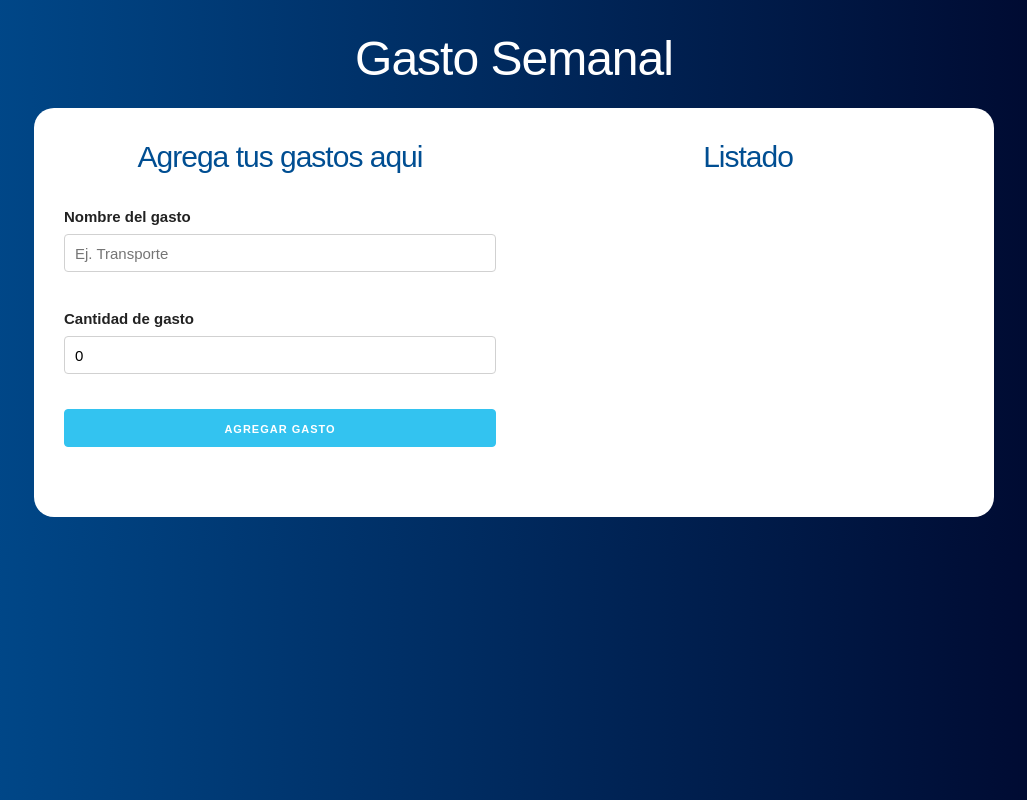
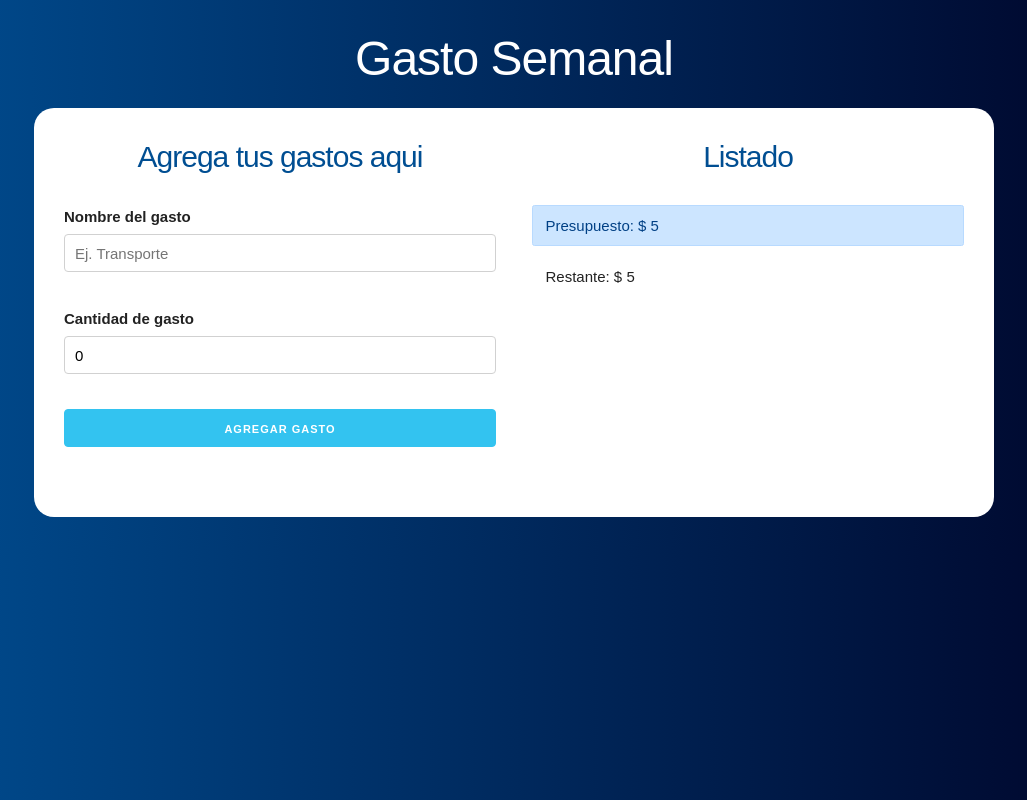
Before and after one commit to jeanv046/ReactClass, a React (Create React App) app in the folder presupuesto/: page / in a window 1280 px wide. Both pictures are taken after typing "5" into the empty fields and a click on the input "Definir Presupuesto". Shown: the whole page, without its empty margins (126-1153 px from the left). Built offline with nearby package versions, Linux system fonts and the light colour scheme.

Commit message:
componente presupuesto y restante

```diff
--- a/presupuesto/src/App.js
+++ b/presupuesto/src/App.js
@@ -2,6 +2,7 @@
 import Pregunta from './components/Pregunta';
 import Formulario from './components/Formulario';
 import Listado from './components/Listado';
+import ControlPresupuesto from './components/ControlPresupuesto';
 function App() {
 
   //Definir el state
@@ -39,6 +40,10 @@
                 <Listado
                   gastos={gastos}
                 />
+                <ControlPresupuesto
+                  presupuesto={presupuesto}
+                  restante={restante}
+                />
             </div>
           </div>
           ) }
--- /dev/null
+++ b/presupuesto/src/components/ControlPresupuesto.js
@@ -0,0 +1,16 @@
+import React, {Fragment} from 'react'
+
+const ControlPresupuesto = ({presupuesto, restante}) => {
+    return (
+        <Fragment>
+            <div className="alert alert-primary">
+                Presupuesto: $ {presupuesto}
+            </div>
+            <div className="alert">
+                Restante: $ {restante}
+            </div>
+        </Fragment>
+     );
+}
+
+export default ControlPresupuesto;
```
